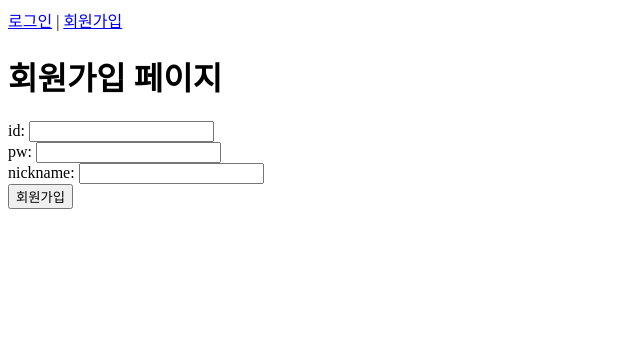
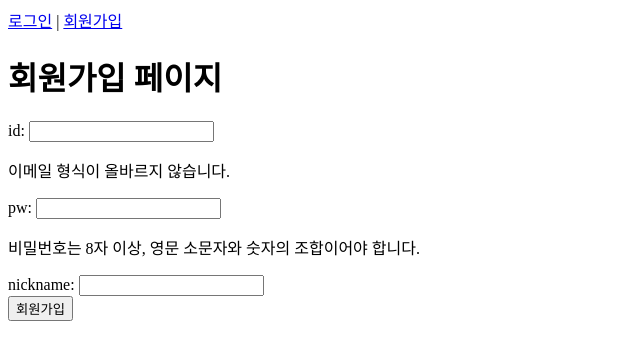
Before and after one commit to ryan-kim-dev/vue, a Vue app in the folder vue2/endgame/vue-til-client/: page /signup in a window 1280 px wide. Shown: the top 360 px of the page, without its empty margins (0-640 px from the left). Built offline with nearby package versions, Linux system fonts and the light colour scheme; no server answers.

Commit message:
Feat: 회원가입 폼 유효성검사 추가

```diff
--- a/vue2/endgame/vue-til-client/src/components/SignupForm.vue
+++ b/vue2/endgame/vue-til-client/src/components/SignupForm.vue
@@ -5,12 +5,16 @@
         id:
         <input type="text" id="username" v-model="userInfo.username" />
       </label>
+      <p v-show="!isUsernameValid">이메일 형식이 올바르지 않습니다.</p>
     </div>
     <div>
       <label for="password">
         pw:
         <input type="password" id="password" v-model="userInfo.password" />
       </label>
+      <p v-show="!isPasswordValid">
+        비밀번호는 8자 이상, 영문 소문자와 숫자의 조합이어야 합니다.
+      </p>
     </div>
     <div>
       <label for="nickname">
@@ -25,6 +29,7 @@
 
 <script>
 import { registerUser } from '@/apis';
+import { validateEmail, validatePassword } from '../utils';
 
 export default {
   name: 'SignupForm',
@@ -42,12 +47,26 @@ export default {
 
   mounted() {},
 
+  computed: {
+    isUsernameValid() {
+      return validateEmail(this.userInfo.username);
+    },
+    isPasswordValid() {
+      return validatePassword(this.userInfo.password);
+    },
+  },
+
   methods: {
     async handleRegister() {
-      const { status, data } = await registerUser(this.userInfo);
-      if (status === 200)
-        this.logMessage = `${data.username} 으로 가입되었습니다.`;
-      return this.initForm();
+      try {
+        const { status, data } = await registerUser(this.userInfo);
+        if (status === 200)
+          this.logMessage = `${data.username} 으로 가입되었습니다.`;
+      } catch (error) {
+        this.logMessage = error.response.data;
+      } finally {
+        this.initForm();
+      }
     },
     initForm() {
       this.userInfo = {
```
